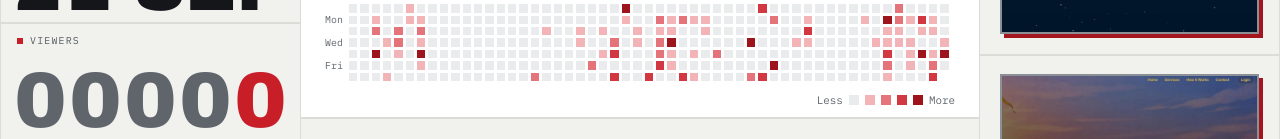
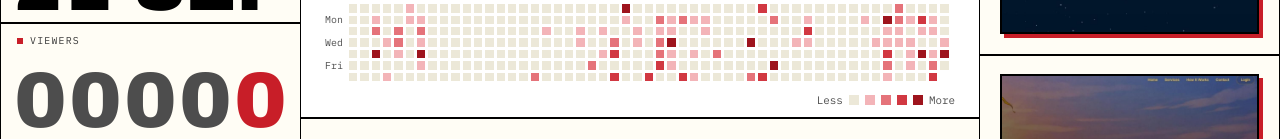
Before and after one commit to Kumar-Prasannajit/portfolio, a Next.js app: page / in a window 1280 px wide. Shown: the part 661-800 px from the top of the page. Built offline with nearby package versions, Linux system fonts and the light colour scheme; no server answers.

Commit message:
feat(design): neubrutalist design tokens for both themes
Co-Authored-By: Claude Sonnet 5 <noreply@anthropic.com>

```diff
--- a/app/globals.css
+++ b/app/globals.css
@@ -1,25 +1,28 @@
 /* ============ TOKENS ============ */
+/* Neubrutalism. Geometry is shared by both themes; only colour and texture
+   change. Light = textbook (cream, black ink, black hard shadows). Dark =
+   cyber-neubrutalism (near-black, off-white ink, RED hard shadows).
+   Existing names are kept where they map cleanly: --border/--border-2/
+   --line-strong are now colours equal to --ink, --panel is the surface,
+   --ink-dim is the "muted" text tone. The stroke shorthand is --nb-border. */
 :root {
-  color-scheme: dark;
-  --bg: #0b0d10;
-  --panel: #14171c;
-  --panel-2: #191d23;
-  --border: #262b32;
-  --border-2: #33393f;
-  --ink: #ecedef;
-  --ink-dim: #8b929b;
-  --ink-faint: #80878f; /* text: 5.4:1 on --bg */
-  --line-strong: #565c64; /* the old faint grey: borders and pixel fills only */
-  --red: #e8404a; /* accent: red text/lines on dark surfaces */
-  --red-solid: #b01c26; /* red SURFACES that carry light text (buttons, bands) */
-  --red-dim: #a92329;
-  --red-ink: #fff4f1;
-  --heat-0: #1c2027;
-  --heat-1: #45151b;
-  --heat-2: #7a1b23;
-  --heat-3: #b01c26;
-  --heat-4: #e8404a;
-  --shadow: 0 20px 50px -20px rgba(0, 0, 0, 0.6);
+  /* shared geometry */
+  --radius: 0px;
+  --bw: 3px; /* default stroke */
+  --bw-thin: 2px; /* tags, dividers */
+  --bw-thick: 4px; /* hero, section dividers, nav */
+  --off-sm: 3px;
+  --off: 5px;
+  --off-lg: 8px;
+  --off-xl: 12px;
+
+  /* flat accents */
+  --red: #e8404a;
+  --yellow: #ffd23f;
+  --blue: #74b9ff;
+  --green: #88d498;
+  --lavender: #b8a9fa;
+
   --font-display: var(--font-archivo-black), "Arial Black", sans-serif;
   --font-body: var(--font-ibm-plex-sans), -apple-system, "Segoe UI", sans-serif;
   --font-mono: var(--font-ibm-plex-mono), "SFMono-Regular", Consolas, monospace;
@@ -31,73 +34,97 @@
   /* The nav's typewriter tagline — same plain face as nav links now. */
   --font-tagline: var(--font-body);
 }
-@media (prefers-color-scheme: light) {
-  :root:not([data-theme="dark"]) {
-    color-scheme: light;
-    --bg: #f1f1ee;
-    --panel: #ffffff;
-    --panel-2: #f7f7f4;
-    --border: #dcdcd6;
-    --border-2: #c9c9c1;
-    --ink: #14161a;
-    --ink-dim: #565c63;
-    --ink-faint: #5f656b; /* text: 5.2:1 on --bg */
-    --line-strong: #8b9096;
-    --red: #c81e28;
-    --red-solid: #c81e28;
-    --red-dim: #a3161f;
-    --red-ink: #fff7f5;
-    --heat-0: #e9ebed;
-    --heat-1: #f3b4b8;
-    --heat-2: #e5737a;
-    --heat-3: #d13842;
-    --heat-4: #9e141d;
-    --shadow: 0 20px 50px -24px rgba(20, 20, 20, 0.25);
-  }
-}
-:root[data-theme="light"] {
-  color-scheme: light;
-  --bg: #f1f1ee;
-  --panel: #ffffff;
-  --panel-2: #f7f7f4;
-  --border: #dcdcd6;
-  --border-2: #c9c9c1;
-  --ink: #14161a;
-  --ink-dim: #565c63;
-  --ink-faint: #5f656b; /* text: 5.2:1 on --bg */
-  --line-strong: #8b9096;
-  --red: #c81e28;
-  --red-solid: #c81e28;
-  --red-dim: #a3161f;
-  --red-ink: #fff7f5;
-  --heat-0: #e9ebed;
-  --heat-1: #f3b4b8;
-  --heat-2: #e5737a;
-  --heat-3: #d13842;
-  --heat-4: #9e141d;
-  --shadow: 0 20px 50px -24px rgba(20, 20, 20, 0.25);
-}
+/* Palettes. Dark is the default; light applies for an explicit
+   data-theme="light", or with no explicit choice when the system prefers
+   light. Declared twice (media query + attribute) so the first paint is right
+   before React hydrates — no flash. */
+:root,
 :root[data-theme="dark"] {
   color-scheme: dark;
   --bg: #0b0d10;
   --panel: #14171c;
   --panel-2: #191d23;
-  --border: #262b32;
-  --border-2: #33393f;
-  --ink: #ecedef;
-  --ink-dim: #8b929b;
-  --ink-faint: #80878f; /* text: 5.4:1 on --bg */
-  --line-strong: #565c64; /* the old faint grey: borders and pixel fills only */
-  --red: #e8404a; /* accent: red text/lines on dark surfaces */
-  --red-solid: #b01c26; /* red SURFACES that carry light text (buttons, bands) */
-  --red-dim: #a92329;
-  --red-ink: #fff4f1;
+  --ink: #f1f1ee;
+  --ink-dim: #b5bac1; /* muted text: 9:1 on --panel */
+  --ink-faint: #9ba1a8; /* small text: 6.5:1 on --bg */
+  --border: var(--ink);
+  --border-2: var(--ink);
+  --line-strong: var(--ink);
+  --line-soft: #4a5058; /* decorative dashes only */
+  --focus: var(--blue); /* 8:1 on --bg */
+  --hatch: #1a1e24;
+  --shadow-color: var(--red);
+  --red-solid: #e8404a; /* red SURFACES; carry --red-ink (black, 5.3:1) */
+  --red-dim: #e8404a;
+  --red-ink: #000000;
   --heat-0: #1c2027;
   --heat-1: #45151b;
   --heat-2: #7a1b23;
   --heat-3: #b01c26;
   --heat-4: #e8404a;
-  --shadow: 0 20px 50px -20px rgba(0, 0, 0, 0.6);
+}
+@media (prefers-color-scheme: light) {
+  :root:not([data-theme="dark"]) {
+    color-scheme: light;
+    --bg: #fffdf5;
+    --panel: #ffffff;
+    --panel-2: #f6f1e0;
+    --ink: #000000;
+    --ink-dim: #3a3a3a; /* muted text: 11:1 on cream */
+    --ink-faint: #4d4d4d;
+    --line-soft: #b9b4a0;
+    --focus: #0b5cd5; /* the brief's blue is 1.9:1 on cream; this is 6:1 */
+    --hatch: #f0ebd6;
+    --shadow-color: #000000;
+    --red: #c81e28; /* red TEXT on cream/white: 5.7:1 */
+    --red-dim: #c81e28;
+    --heat-0: #ece8d8;
+    --heat-1: #f3b4b8;
+    --heat-2: #e5737a;
+    --heat-3: #d13842;
+    --heat-4: #9e141d;
+  }
+}
+:root[data-theme="light"] {
+  color-scheme: light;
+  --bg: #fffdf5;
+  --panel: #ffffff;
+  --panel-2: #f6f1e0;
+  --ink: #000000;
+  --ink-dim: #3a3a3a;
+  --ink-faint: #4d4d4d;
+  --border: var(--ink);
+  --border-2: var(--ink);
+  --line-strong: var(--ink);
+  --line-soft: #b9b4a0;
+  --focus: #0b5cd5;
+  --hatch: #f0ebd6;
+  --shadow-color: #000000;
+  --red: #c81e28;
+  --red-solid: #e8404a;
+  --red-dim: #c81e28;
+  --red-ink: #000000;
+  --heat-0: #ece8d8;
+  --heat-1: #f3b4b8;
+  --heat-2: #e5737a;
+  --heat-3: #d13842;
+  --heat-4: #9e141d;
+}
+/* Composite tokens. Shadow blur is ALWAYS 0. */
+:root {
+  --nb-border: var(--bw) solid var(--ink);
+  --shadow-sm: var(--off-sm) var(--off-sm) 0 0 var(--shadow-color);
+  --shadow: var(--off) var(--off) 0 0 var(--shadow-color);
+  --shadow-lg: var(--off-lg) var(--off-lg) 0 0 var(--shadow-color);
+}
+/* Phones: smaller offsets so nothing overflows horizontally. */
+@media (max-width: 640px) {
+  :root {
+    --off-sm: 2px;
+    --off: 3px;
+    --off-lg: 5px;
+    --off-xl: 8px;
+  }
 }
 
 *,
@@ -126,9 +153,9 @@ body {
   background-color: var(--bg);
   background-image: repeating-linear-gradient(
     -45deg,
-    var(--border) 0,
-    var(--border) 1px,
-    transparent 1px,
+    var(--hatch) 0,
+    var(--hatch) 2px,
+    transparent 2px,
     transparent 13px
   );
   color: var(--ink);
@@ -142,11 +169,11 @@ body {
    only hides the mouse pointer (cursor: none), never focus. Red on the red
    Contact band would vanish, so it switches to the light ink there. */
 :focus-visible {
-  outline: 3px solid var(--red);
+  outline: 3px solid var(--focus);
   outline-offset: 3px;
 }
 .contact-band :focus-visible {
-  outline-color: var(--red-ink);
+  outline-color: #000;
 }
 main:focus {
   outline: none; /* the skip link's target; not a control */
```
